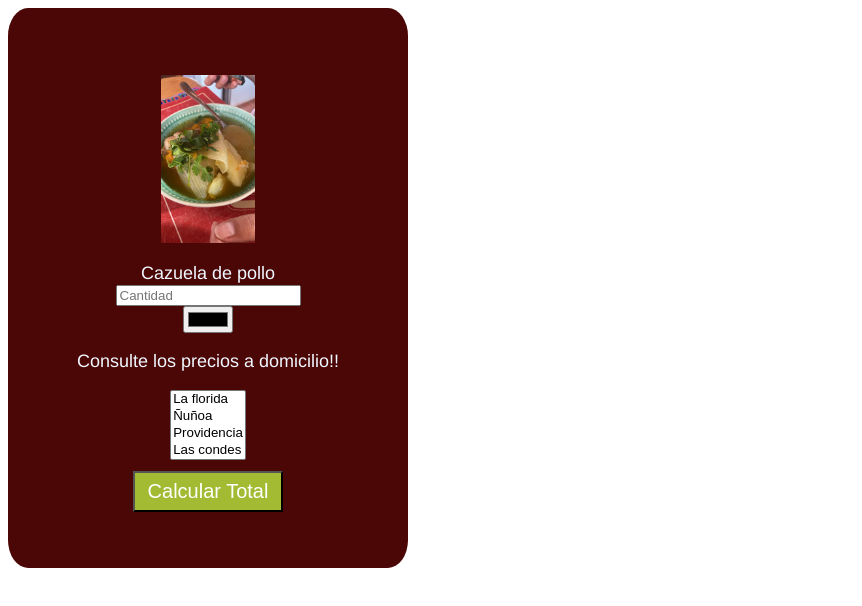
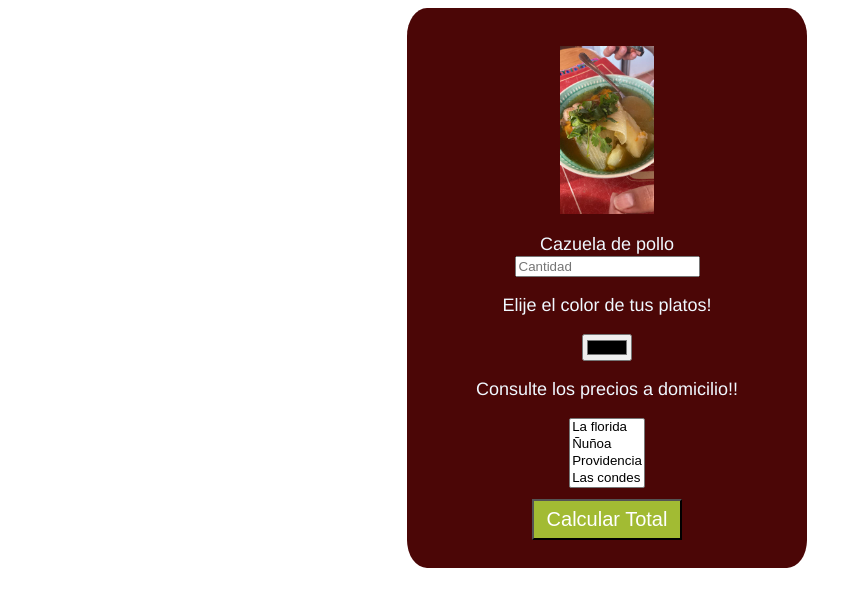
Before and after one commit to lemunao/desafio1JS, a plain HTML site: page index.html in a window 1280 px wide. Shown: the whole page, without its empty margins (0-862 px from the left). Drawn offline with Linux system fonts and the light colour scheme.

Commit message:
End of project

```diff
--- a/assets/css/style.css
+++ b/assets/css/style.css
@@ -61,8 +61,13 @@ button:active {
   padding-left: 1em;
 }
 
-#format-color{
-  width: 100px;
-  height: 100px;
+.format-color{
+  width: 50px;
+  height: 50px;
   border-radius: 50%;
   }
+  .form{
+    display: flex;
+    align-items: center;
+    justify-content: center;
+  }
--- a/assets/js/app.js
+++ b/assets/js/app.js
@@ -7,5 +7,5 @@ document.querySelector("form").addEventListener("submit", (e) => {
     let color = document.getElementById('color-style').value
     cssColor = document.getElementById('circle-color');
     cssColor.style.background = color;
-    document.getElementById("circle-color").innerHTML = cssColor
+    document.getElementById("circle-color").innerHTML += `<li>Elije el color de tus platos!!! :  ${color-style}</li>`
 })
--- a/index.html
+++ b/index.html
@@ -20,6 +20,11 @@
             </section>
             <section>
                 <input type="text" id="cantidad" placeholder="Cantidad" required pattern="[0-9]{1,2}" title="Favor ingrese solo número, máximo pedidos 99">
+            </section>
+            <section class="item-desciption">
+                <p>
+                    Elije el color de tus platos!
+                </p>
             </section>
             <section class="item-desciption">
                 <input type="color" id="color-style" placeholder="Color">
```
